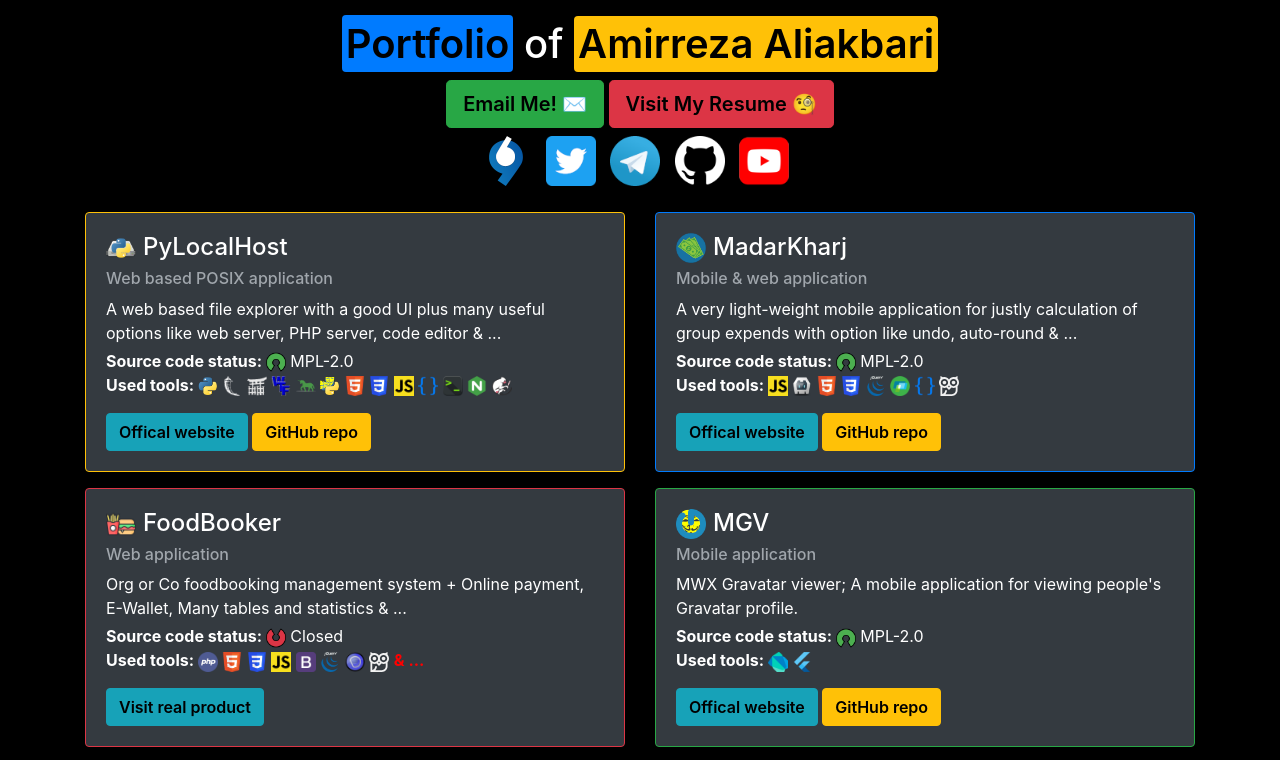
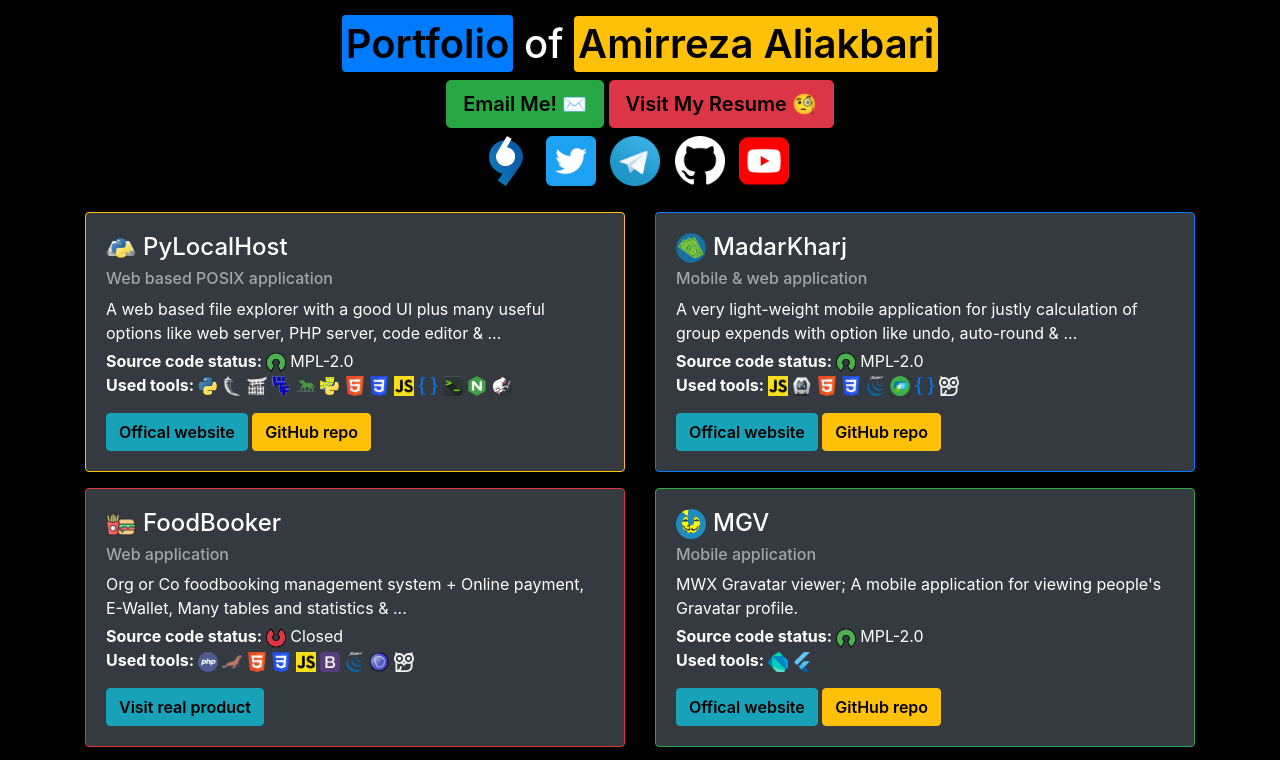
Before and after one commit to AmirTheFree/mwxgaf.github.io, a plain HTML site: page index.html in a window 1280 px wide. Shown: the top 760 px of the page. Drawn offline with Linux system fonts and the light colour scheme.

Commit message:
Updated used tools for foodbooker

```diff
--- a/index.html
+++ b/index.html
@@ -116,13 +116,14 @@
 							Closed
 							<br>
 							<b>Used tools: </b> <img src="lib/php.png" alt="php" class="logo" title="PHP"> <img
+								src="lib/mariadb.png" alt="mariadb" class="logo" title="MariaDB"> <img
 								src="lib/html.png" alt="html" class="logo" title="HTML"> <img src="lib/css.png"
 								alt="css" class="logo" title="CSS"> <img src="lib/javascript.png" alt="javascript"
 								class="logo" title="JavaScript"> <img src="lib/bootstrap.png" alt="bootstrap"
 								class="logo" title="Bootstrap"> <img src="lib/jquery.png" alt="jquery" class="logo"
 								title="JQuery"> <img src="lib/datatables.png" alt="datatables" class="logo"
 								title="DataTables"> <img src="lib/pwt.svg" alt="persiandate & persiandatepicker"
-								class="logo" title="PersianDate & PersianDatePicker"> <b style="color: red;">& ...</b>
+								class="logo" title="PersianDate & PersianDatePicker">
 							<br>
 							<a class="nolink btn btn-info mt-3 text-black" href="https://salehun313.ir">Visit real
 								product</a>
```
